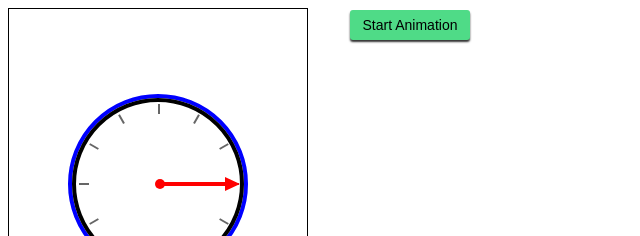
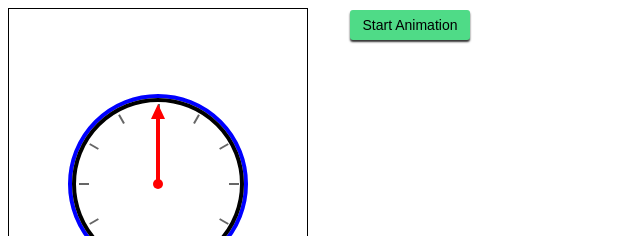
Before and after one commit to siuangie91/react-animation, a React (Create React App) app: page / in a window 1280 px wide. Shown: the top 236 px of the page, without its empty margins (0-640 px from the left). Built offline with nearby package versions, Linux system fonts and the light colour scheme.

Commit message:
rotate Hand to begin point

```diff
--- a/src/components/Clock/styled.js
+++ b/src/components/Clock/styled.js
@@ -54,6 +54,8 @@ export const Hand = styled.div`
   width: 78px;
   height: 4px;
   background: red;
+  transform: rotate(-90deg);
+  transform-origin: left;
 
   &:before, &:after {
     ${makePseudo()}
```
